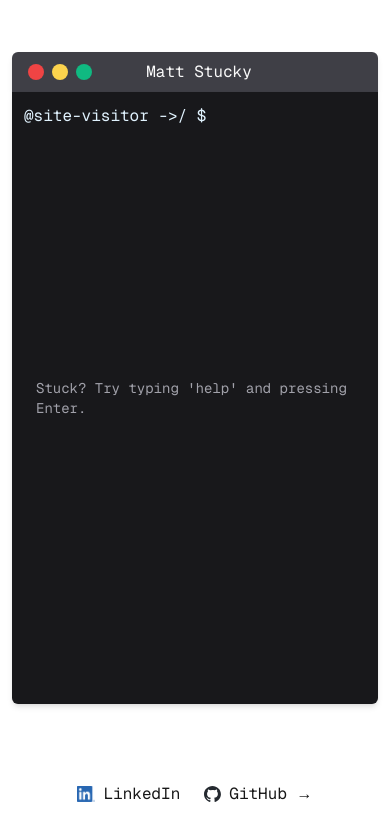
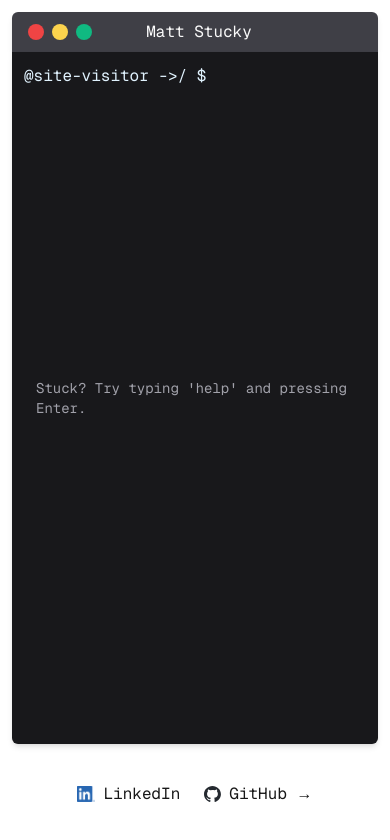
Before and after one commit to mnstucky/personal-site, a Next.js app: page / in a window 390 px wide. Shown: the top 840 px of the page. Built offline with nearby package versions, Linux system fonts and the light colour scheme.

Commit message:
Fix display on phoness

```diff
--- a/app/page.tsx
+++ b/app/page.tsx
@@ -205,7 +205,7 @@ export default function Home() {
           relative
           w-full
           max-w-3xl
-          max-h-[calc(100%-5rem)]
+          sm:max-h-[calc(100%-5rem)]
           min-h-[calc(100%-5rem)]
           h-full`}>
         <div className='h-50 bg-zinc-700 rounded-t-md shadow-md px-4 py-2 flex items-center justify-between'>
```
